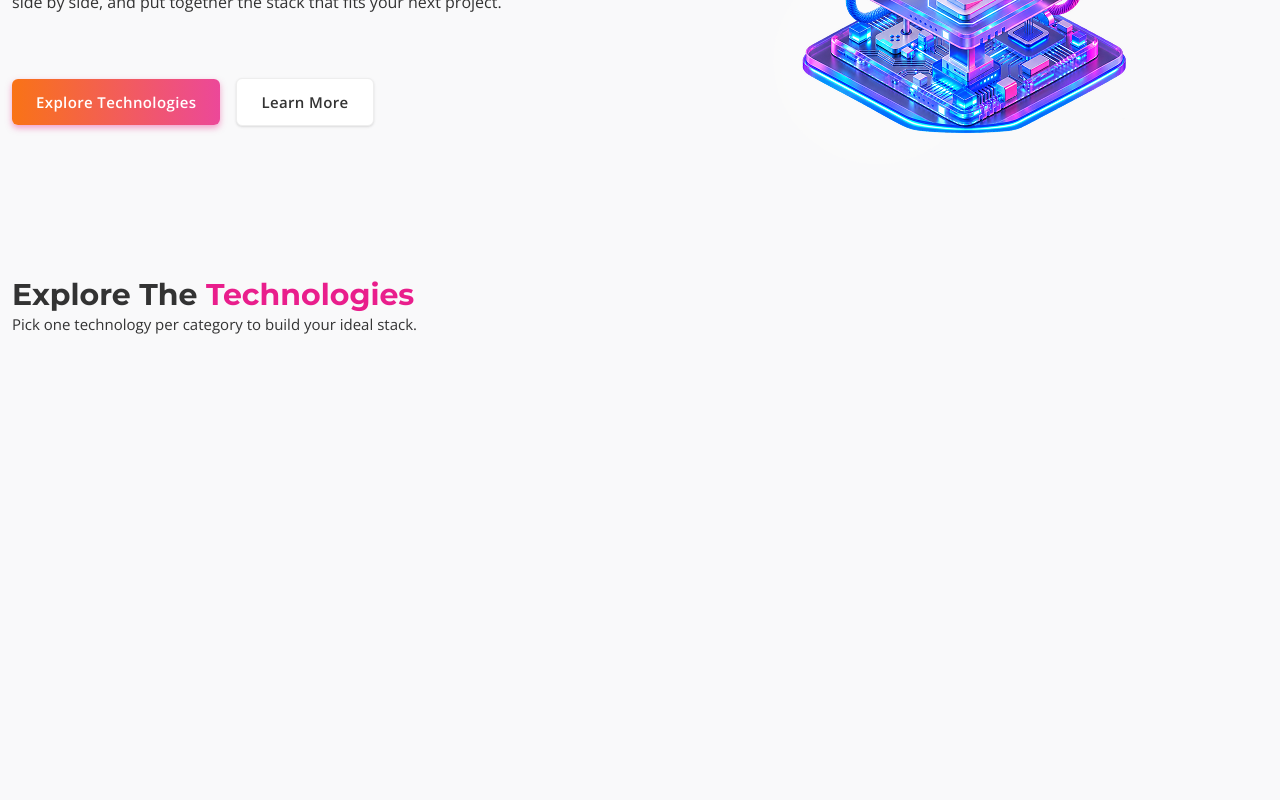
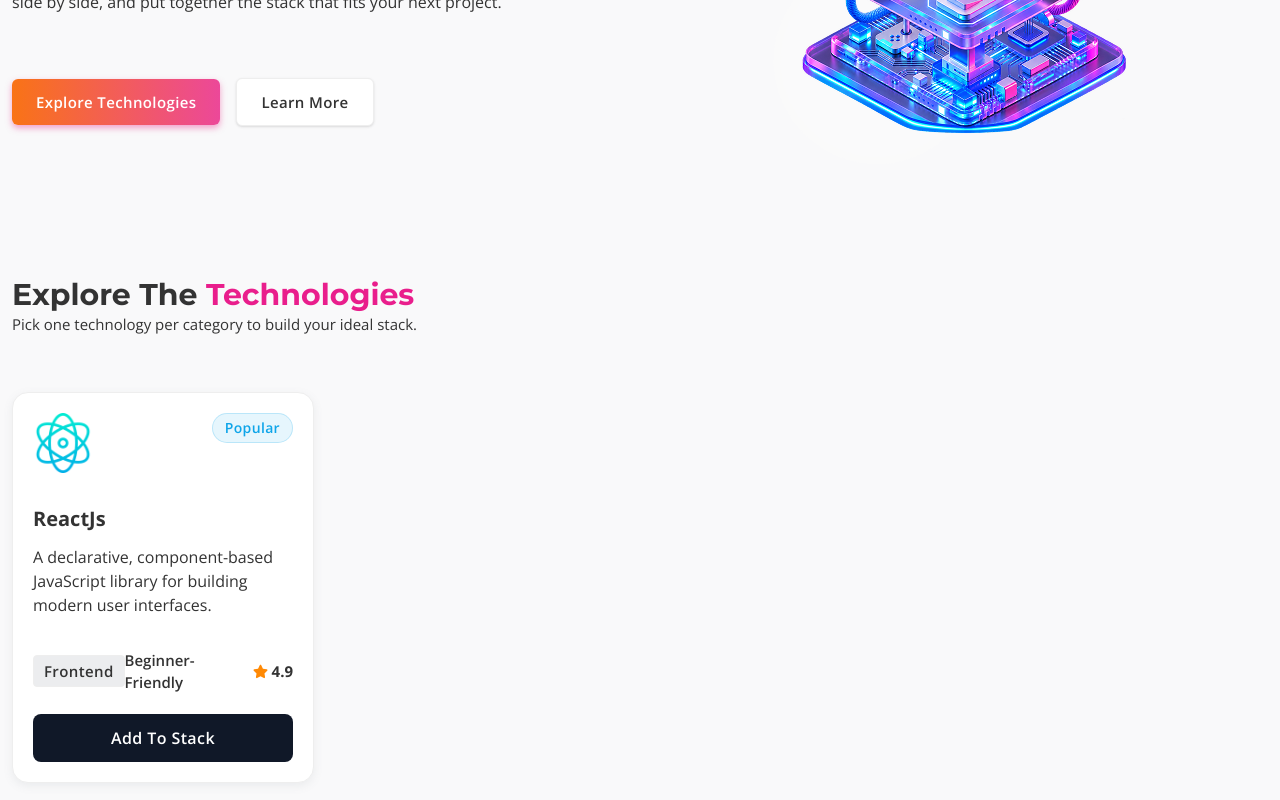
Before and after one commit to emranhossain-ador/devstack, a React (Vite) app: page / in a window 1280 px wide. Shown: the part 410-1210 px from the top of the page. Before the commit the page ends 858 px from the top, so only its background shows below. Built offline with nearby package versions, Linux system fonts and the light colour scheme.

Commit message:
Technology Card Add

```diff
--- a/src/components/home/TechnologySection.tsx
+++ b/src/components/home/TechnologySection.tsx
@@ -1,5 +1,4 @@
-import { FaStar } from "react-icons/fa";
-import ReactLogo from "../../assets/images/react.png"
+import TechnologyGrid from "../technology/TechnologyGrid";
 
 
 const TechnologySection = () => {
@@ -13,15 +12,7 @@ const TechnologySection = () => {
                 <p className="text-[15px] text-foreground">Pick one technology per category to build your ideal stack.</p>
             </div>
 
-            <div className="grid grid-cols-1 md:grid-cols-4 md:gap-4">
-                <div className="col-span-3">
-
-                </div>
-                <div className="col-span-1">
-
-
-                </div>
-            </div>
+            <TechnologyGrid/>
 
         </section>
     );
--- /dev/null
+++ b/src/components/technology/TechnologyCard.tsx
@@ -0,0 +1,35 @@
+import { FaStar } from "react-icons/fa";
+import ReactLogo from "../../assets/images/react.png"
+
+
+const TechnologyCard = () => {
+    return (
+        <div className="border border-border bg-white rounded-2xl overflow-hidden p-4 md:p-5 shadow-[0_3px_10px] shadow-gray-500/10 space-y-8 transition-all hover:shadow-none">
+            {/* Header */}
+            <div className="flex items-start justify-between">
+                <img src={ReactLogo} className="w-15 h-15 object-cover" alt="logo" />
+                <span className="px-3 py-1 border border-[#0EA5E9]/20 text-sm font-semibold bg-[#0EA5E9]/10 text-[#0EA5E9] tracking-wide rounded-full">Popular</span>
+            </div>
+
+            {/* Body */}
+            <div className="space-y-3">
+                <h4 className="text-xl font-bold text-foreground ">ReactJs</h4>
+                <p className="text-foreground">A declarative, component-based JavaScript library for building modern user interfaces.</p>
+            </div>
+
+            {/* Footer */}
+            <div className="space-y-5">
+                <div className="flex items-center justify-between">
+                    <span className="px-2.5 py-1 bg-gray-600/10 border border-border font-semibold tracking-wide rounded text-[15px]">Frontend</span>
+                    <p className="text-[15px] text-foreground font-semibold">Beginner-Friendly</p>
+                    <span className="font-bold text-[15px] flex items-center gap-1"><FaStar className="text-orange-400" /> 4.9</span>
+                </div>
+
+                <button type="button" className="w-full py-3 font-semibold bg-gray-900 transition-all hover:bg-gray-900/90 cursor-pointer text-white rounded-lg tracking-wide">Add To Stack</button>
+            </div>
+
+        </div>
+    );
+};
+
+export default TechnologyCard;
--- /dev/null
+++ b/src/components/technology/TechnologyGrid.tsx
@@ -0,0 +1,22 @@
+import TechnologyCard from "./TechnologyCard";
+
+
+const TechnologyGrid = () => {
+    return (
+        <div className="grid grid-cols-1 md:grid-cols-4 md:gap-4">
+            <div className="col-span-3">
+                <div className="grid grid-cols-1 md:grid-cols-3 gap-4">
+
+                    <TechnologyCard/>
+
+                </div>
+            </div>
+            <div className="col-span-1">
+
+
+            </div>
+        </div>
+    );
+};
+
+export default TechnologyGrid;
```
